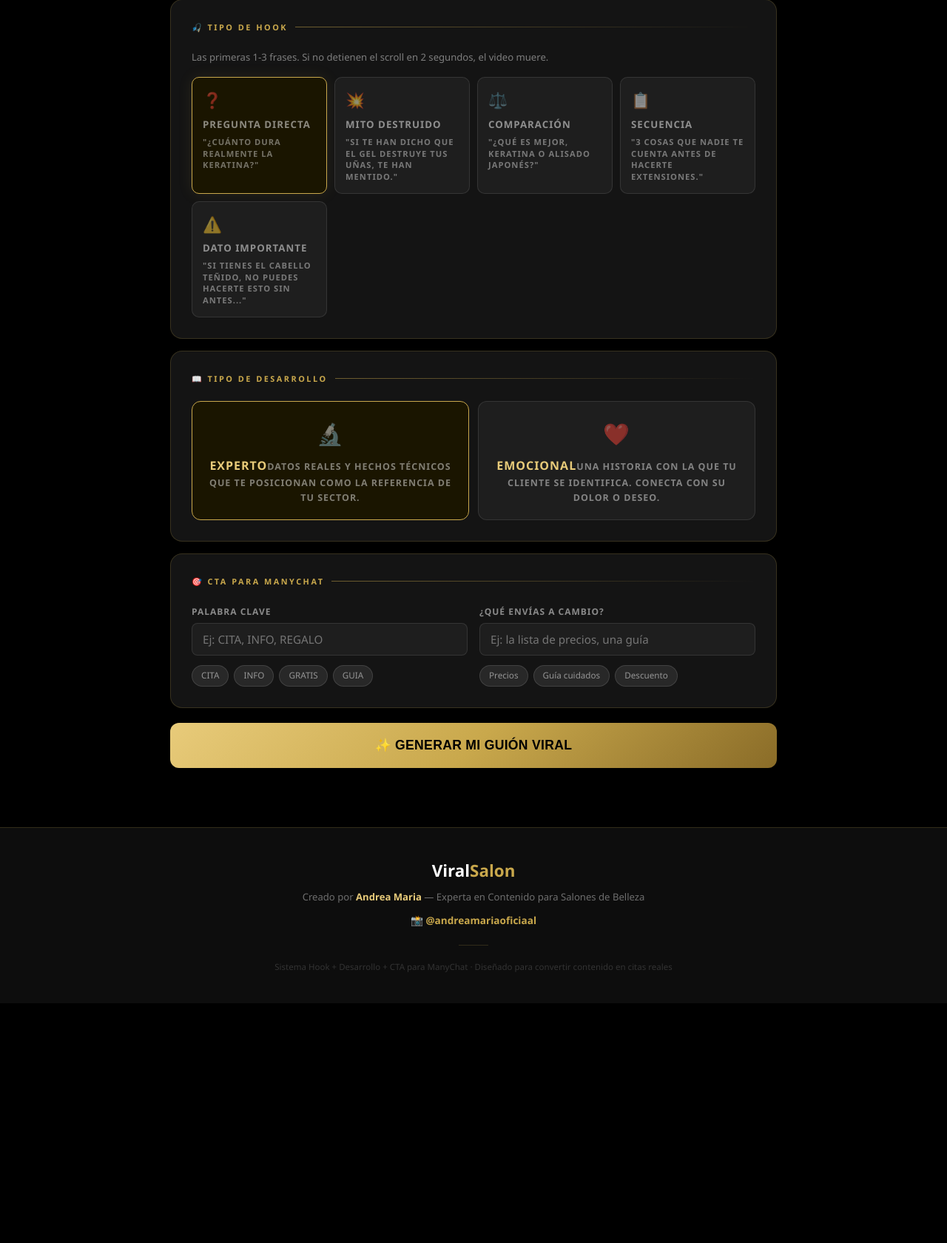
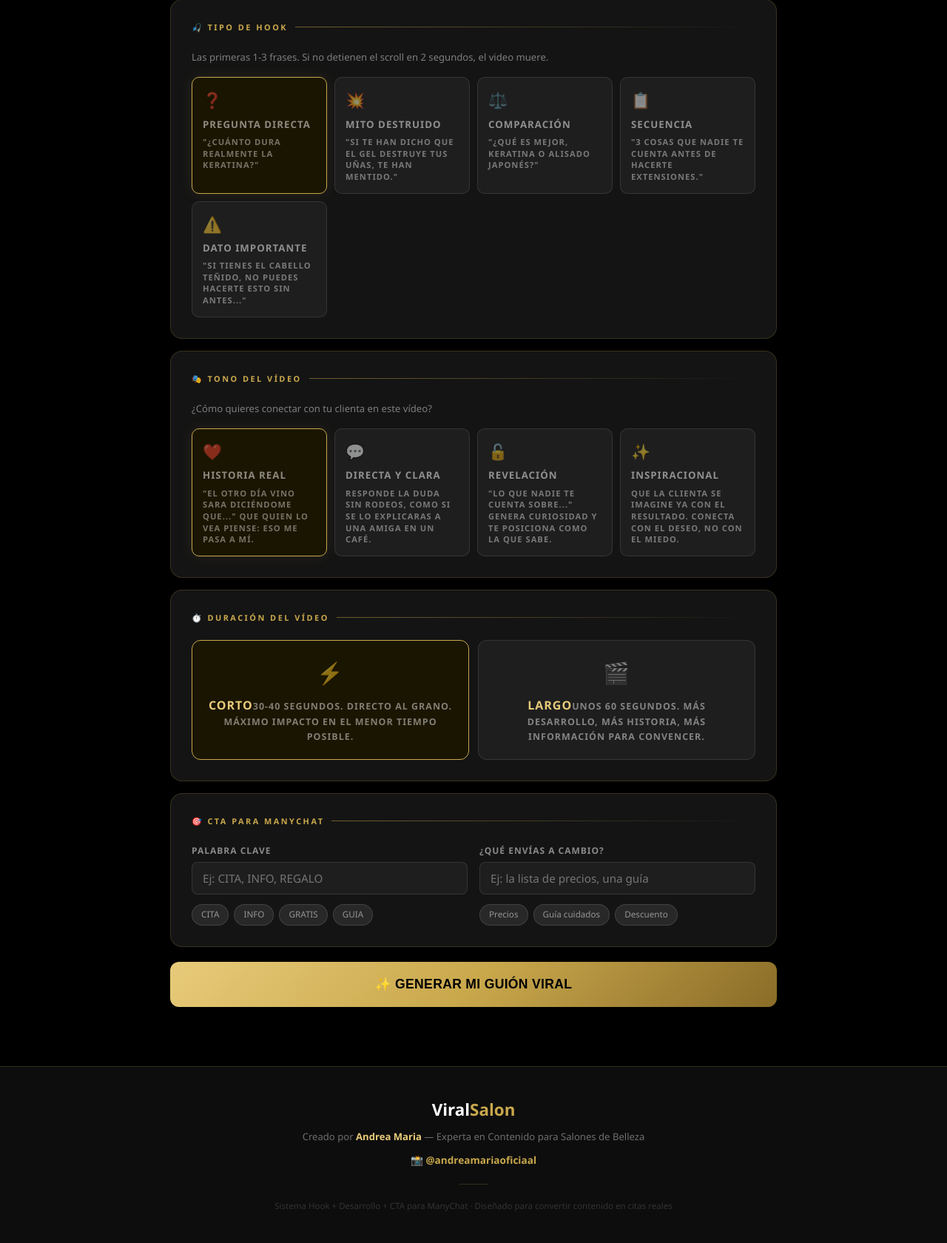
Before and after one commit to andreamariamlg-eng/viralsalon, a Flask app: template templates/index.html in a window 1280 px wide. Shown: the part 2211-3891 px from the top of the page at 74% size. Before the commit the page ends 3567 px from the top, so only its background shows below. Run offline with Flask 3, Linux system fonts and the light colour scheme; the template is opened without the code that fills it, so the values that code supplies are empty.

Commit message:
Update index.html

```diff
--- a/templates/index.html
+++ b/templates/index.html
@@ -239,10 +239,21 @@ textarea { resize:vertical; min-height:78px; }
   </div>
 
   <div class="card">
-    <div class="card-title">📖 Tipo de Desarrollo</div>
+    <div class="card-title">🎭 Tono del vídeo</div>
+    <p style="font-size:0.82rem;color:rgba(255,255,255,0.45);margin-bottom:16px;">¿Cómo quieres conectar con tu clienta en este vídeo?</p>
+    <div class="hook-grid" style="grid-template-columns:repeat(auto-fit,minmax(175px,1fr))">
+      <div class="hook-opt"><input type="radio" name="tono" id="t1" value="historia_real" checked><label class="hook-lbl" for="t1"><span class="hook-emoji">❤️</span><span class="hook-name">Historia Real</span><span class="hook-ex">"El otro día vino Sara diciéndome que..."  Que quien lo vea piense: eso me pasa a mí.</span></label></div>
+      <div class="hook-opt"><input type="radio" name="tono" id="t2" value="directa"><label class="hook-lbl" for="t2"><span class="hook-emoji">💬</span><span class="hook-name">Directa y clara</span><span class="hook-ex">Responde la duda sin rodeos, como si se lo explicaras a una amiga en un café.</span></label></div>
+      <div class="hook-opt"><input type="radio" name="tono" id="t3" value="revelacion"><label class="hook-lbl" for="t3"><span class="hook-emoji">🔓</span><span class="hook-name">Revelación</span><span class="hook-ex">"Lo que nadie te cuenta sobre..." Genera curiosidad y te posiciona como la que sabe.</span></label></div>
+      <div class="hook-opt"><input type="radio" name="tono" id="t4" value="inspiracional"><label class="hook-lbl" for="t4"><span class="hook-emoji">✨</span><span class="hook-name">Inspiracional</span><span class="hook-ex">Que la clienta se imagine ya con el resultado. Conecta con el deseo, no con el miedo.</span></label></div>
+    </div>
+  </div>
+
+  <div class="card">
+    <div class="card-title">⏱️ Duración del vídeo</div>
     <div class="dev-grid">
-      <div class="dev-opt"><input type="radio" name="desarrollo" id="d1" value="experto" checked><label class="dev-lbl" for="d1"><span class="dev-icon">🔬</span><span class="dev-name">EXPERTO</span><span class="dev-desc">Datos reales y hechos técnicos que te posicionan como la referencia de tu sector.</span></label></div>
-      <div class="dev-opt"><input type="radio" name="desarrollo" id="d2" value="emocional"><label class="dev-lbl" for="d2"><span class="dev-icon">❤️</span><span class="dev-name">EMOCIONAL</span><span class="dev-desc">Una historia con la que tu cliente se identifica. Conecta con su dolor o deseo.</span></label></div>
+      <div class="dev-opt"><input type="radio" name="duracion" id="dur1" value="corto" checked><label class="dev-lbl" for="dur1"><span class="dev-icon">⚡</span><span class="dev-name">Corto</span><span class="dev-desc">30-40 segundos. Directo al grano. Máximo impacto en el menor tiempo posible.</span></label></div>
+      <div class="dev-opt"><input type="radio" name="duracion" id="dur2" value="largo"><label class="dev-lbl" for="dur2"><span class="dev-icon">🎬</span><span class="dev-name">Largo</span><span class="dev-desc">Unos 60 segundos. Más desarrollo, más historia, más información para convencer.</span></label></div>
     </div>
   </div>
 
@@ -302,7 +313,8 @@ async function generar(){
   const data={
     nombre:gv('nombre'), especialidad:gv('especialidad'), ciudad:gv('ciudad'),
     servicio:gv('servicio'), cliente_ideal:gv('cliente_ideal'), pregunta:gv('pregunta'),
-    hook:gr('hook'), desarrollo:gr('desarrollo'), palabra_cta:gv('palabra_cta'), regalo:gv('regalo')
+    hook:gr('hook'), tono:gr('tono'), duracion:gr('duracion'),
+    palabra_cta:gv('palabra_cta'), regalo:gv('regalo')
   };
   document.getElementById('err').style.display='none';
   if(!data.especialidad) return err('Elige tu especialidad.');
```
